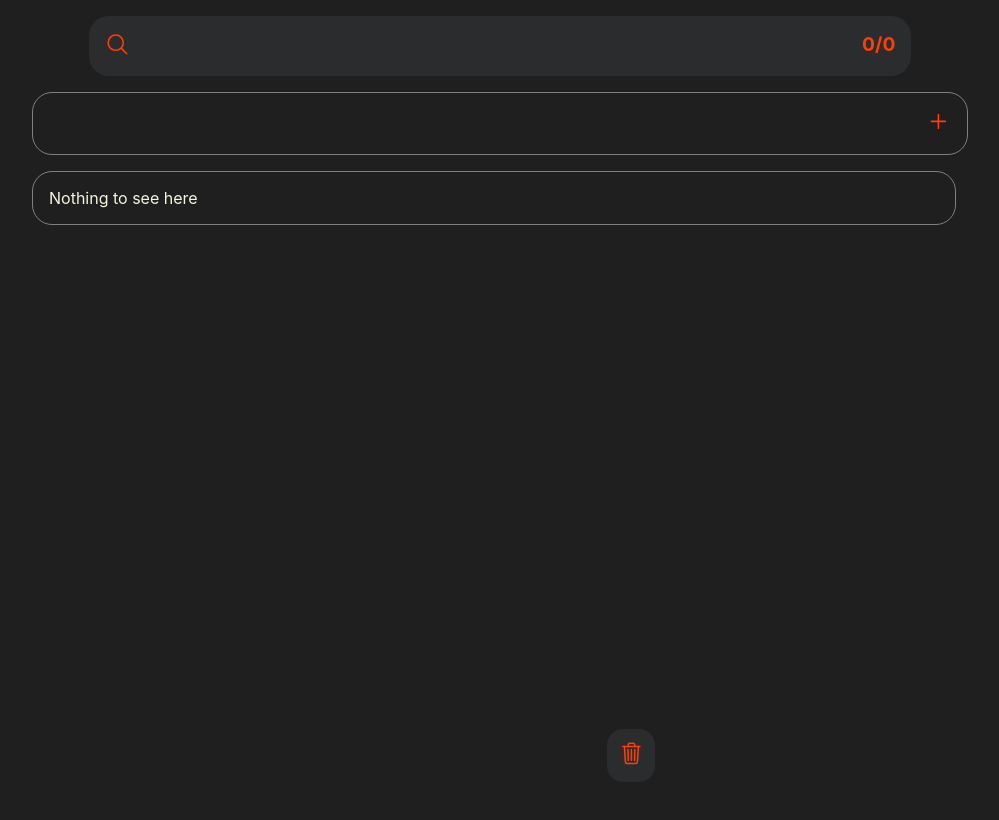
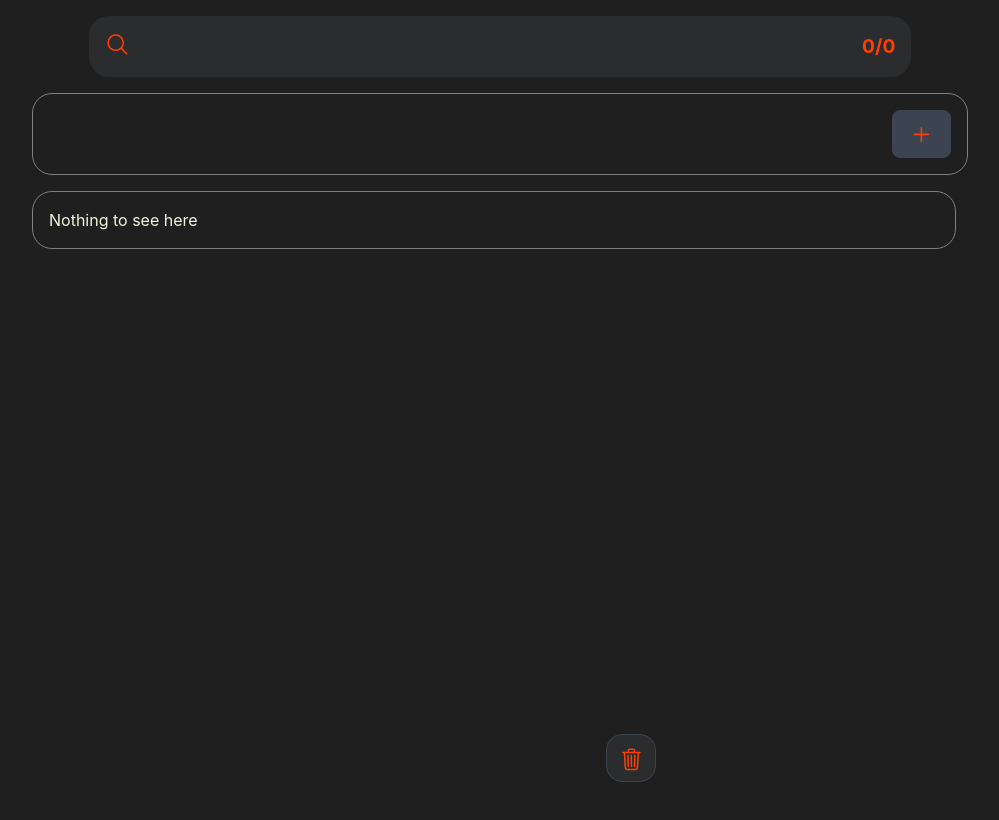
Before and after one commit to KingImoh/CheckIt, a Svelte app: page / in a window 1280 px wide. Shown: the top 820 px of the page, without its empty margins (140-1139 px from the left). Built offline with nearby package versions, Linux system fonts and the light colour scheme.

Commit message:
:tada: Beginning of DaisyUI integration:wrench:

```diff
--- /dev/null
+++ b/postcss.config.cjs
@@ -0,0 +1,6 @@
+module.exports = {
+  plugins: {
+    tailwindcss: {},
+    autoprefixer: {},
+  },
+}
--- a/src/app.css
+++ b/src/app.css
@@ -1,3 +1,7 @@
+@tailwind base;
+@tailwind components;
+@tailwind utilities;
+
 * {
   margin: 0;
   padding: 0;
--- a/svelte.config.js
+++ b/svelte.config.js
@@ -1,7 +1,11 @@
-import sveltePreprocess from 'svelte-preprocess'
+import preprocess from "svelte-preprocess";
 
-export default {
-  // Consult https://github.com/sveltejs/svelte-preprocess
-  // for more information about preprocessors
-  preprocess: sveltePreprocess()
-}
+const config = {
+  preprocess: [
+    preprocess({
+      postcss: true,
+    }),
+  ],
+};
+
+export default config;
--- /dev/null
+++ b/tailwind.config.cjs
@@ -0,0 +1,8 @@
+/** @type {import('tailwindcss').Config} */
+module.exports = {
+  content: ["./src/**/*.{html,js,svelte,ts}"],
+  theme: {
+    extend: {},
+  },
+  plugins: [require("daisyui")],
+};
```
Also changed, not shown: package.json (+6 -3 lines), 1 other file (tests, documents, lock files or other folders).
